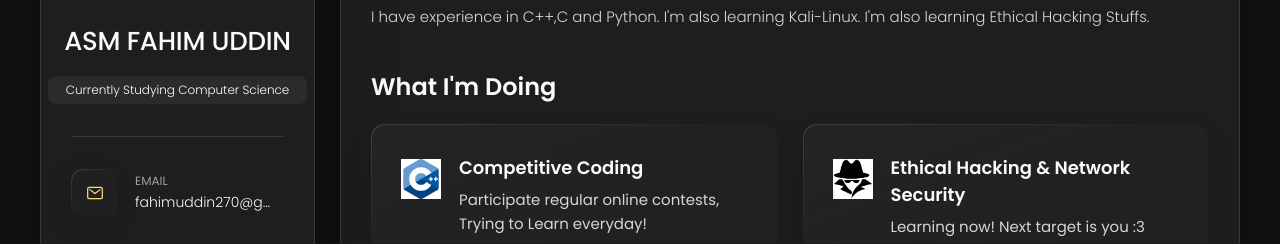
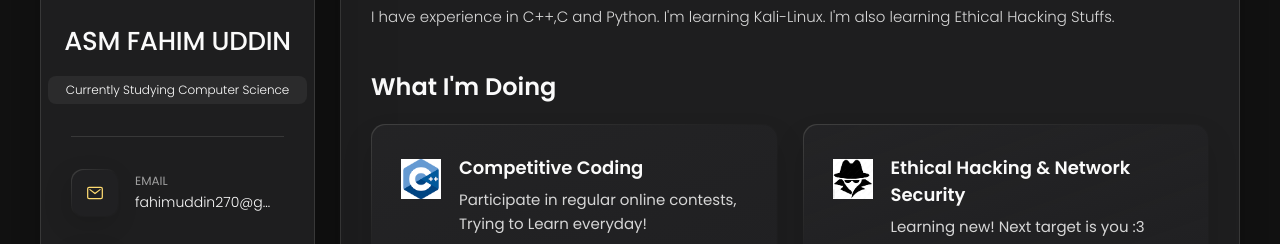
Before and after one commit to ASMFahim71/profile_website, a plain HTML site: page index.html in a window 1280 px wide. Shown: the part 237-481 px from the top of the page. Drawn offline with nearby package versions, Linux system fonts and the light colour scheme.

Commit message:
Update index.html

```diff
--- a/index.html
+++ b/index.html
@@ -213,7 +213,7 @@
           </p>
 
           <p>
-            I have experience in C++,C and Python. I'm also learning Kali-Linux. I'm also learning Ethical Hacking Stuffs.
+            I have experience in C++,C and Python. I'm learning Kali-Linux. I'm also learning Ethical Hacking Stuffs.
           </p>
         </section>
 
@@ -239,7 +239,7 @@
                 <h4 class="h4 service-item-title">Competitive Coding</h4>
 
                 <p class="service-item-text">
-                  Participate regular online contests, Trying to Learn everyday!
+                  Participate in regular online contests, Trying to Learn everyday!
                 </p>
               </div>
 
@@ -255,7 +255,7 @@
                 <h4 class="h4 service-item-title">Ethical Hacking & Network Security</h4>
 
                 <p class="service-item-text">
-                  Learning now! Next target is you :3
+                  Learning new! Next target is you :3
                 </p>
               </div>
 
```
